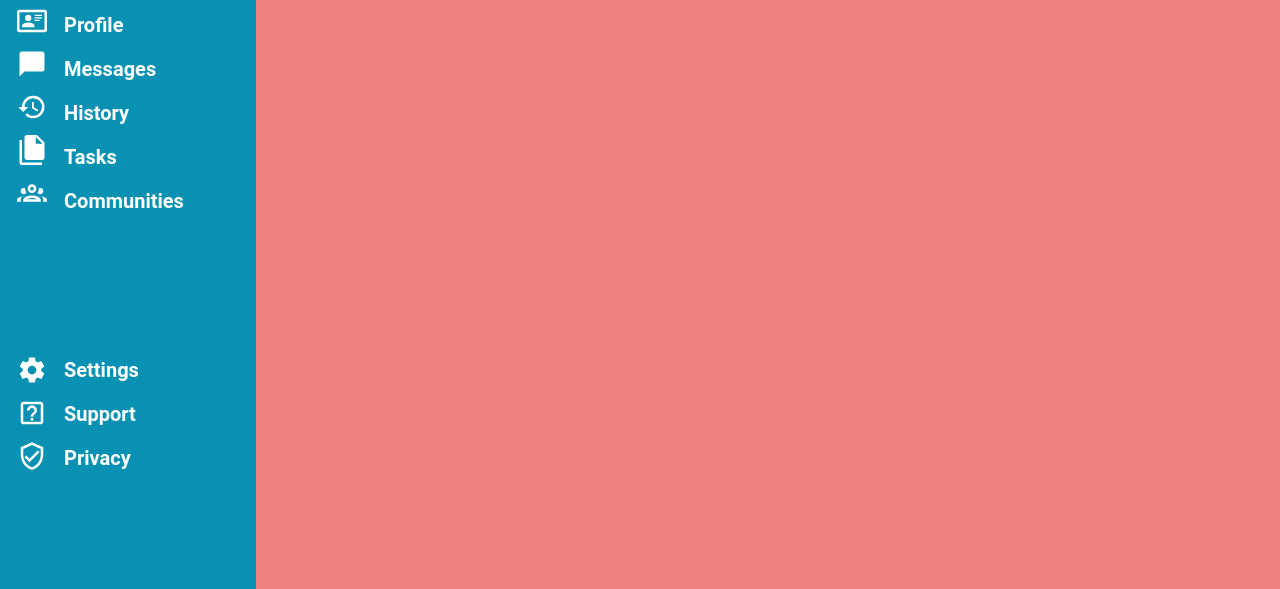
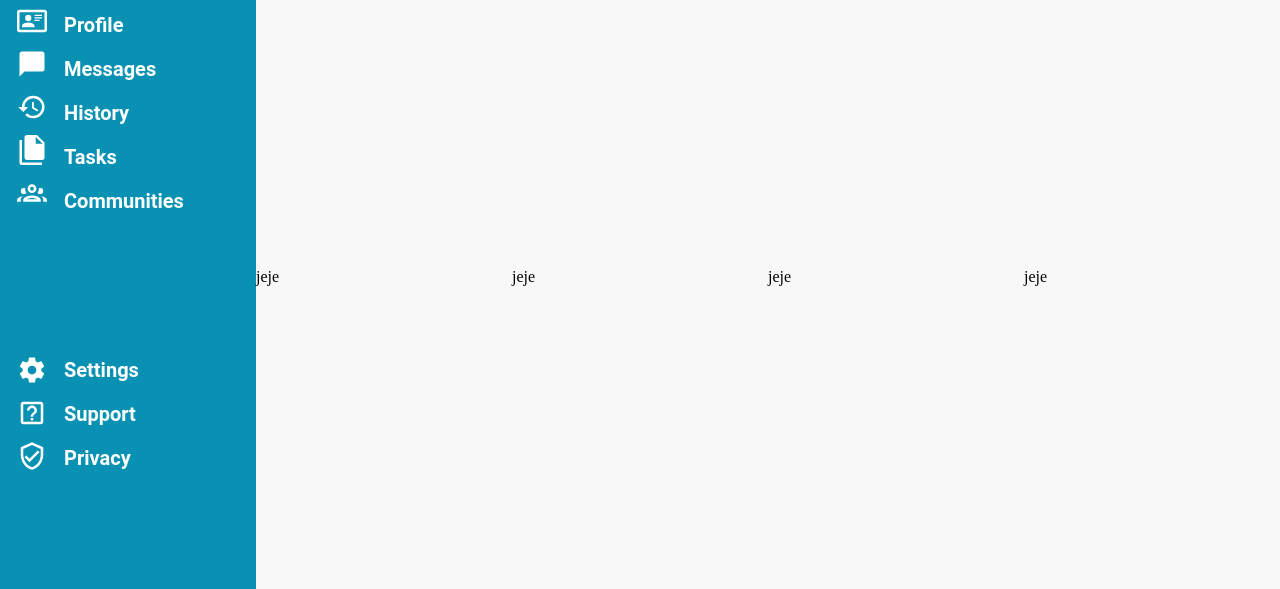
Before and after one commit to DavidxDl/AdminPage, a plain HTML site: page index.html in a window 1280 px wide. Shown: the part 211-800 px from the top of the page. Drawn offline with Linux system fonts and the light colour scheme.

Commit message:
am dizzy

```diff
--- a/index.html
+++ b/index.html
@@ -66,6 +66,14 @@
                 <button class="socialbtn share">Share</button>
             </div>
         </div>
+
+        <div class="article">
+            <div class="divs">jeje</div>
+            <div class="divs">jeje</div>
+            <div class="divs">jeje</div>
+            <div class="divs">jeje</div>
+
+        </div>
     </div>
 
 
--- a/style.css
+++ b/style.css
@@ -8,7 +8,8 @@ body{
     height: 100vh;
     display: grid;
     grid-template-columns: 1fr 4fr ;
-    background-color: lightcoral;
+    grid-template-rows: 175px;
+    background-color: rgb(248, 248, 248);
 }
 
 .sidebar{
@@ -117,6 +118,7 @@ ul li a{
     width: 100%;
     height: 176px;
     background-color: white;
+    box-shadow: 2px 2px 2px rgba(0, 0, 0, 0.637);
 
 
 }
@@ -195,7 +197,7 @@ justify-self: ;
     display: grid;
     grid-template-rows:1fr 1fr;
     grid-column: 2/3;
-    gap: 6px;
+
 }
 .hi{
     font-size: 13px;
@@ -242,3 +244,10 @@ justify-self: ;
     align-self: center;
     justify-self: center;
 }
+.article{
+    display: grid;
+    grid-column: 2/3;
+
+    align-self: center;
+    grid-template-columns: repeat(4, 1fr);
+}
```
